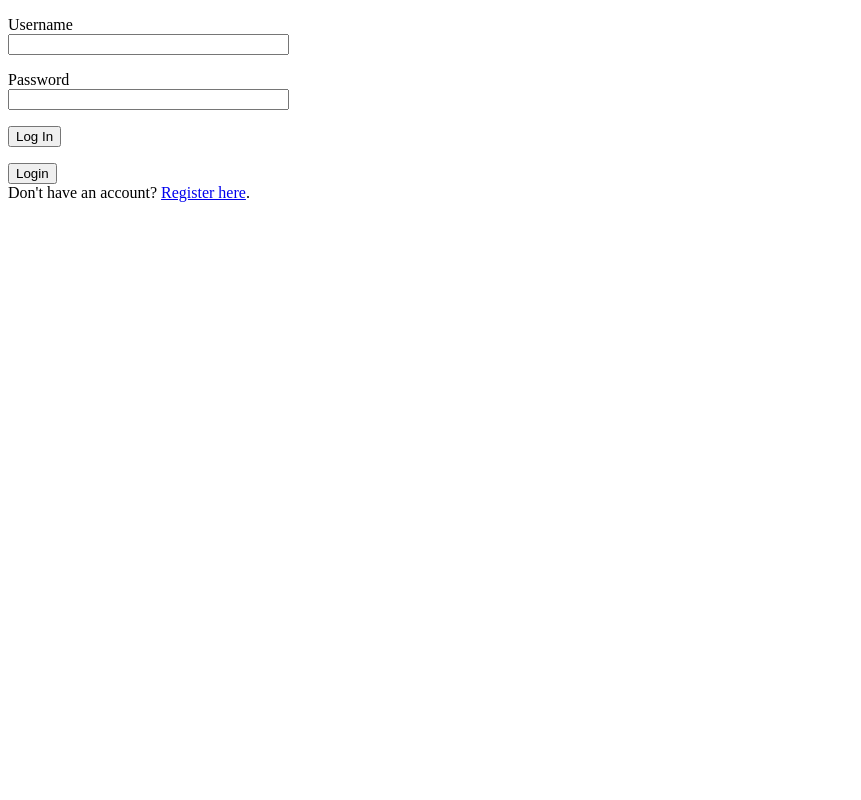
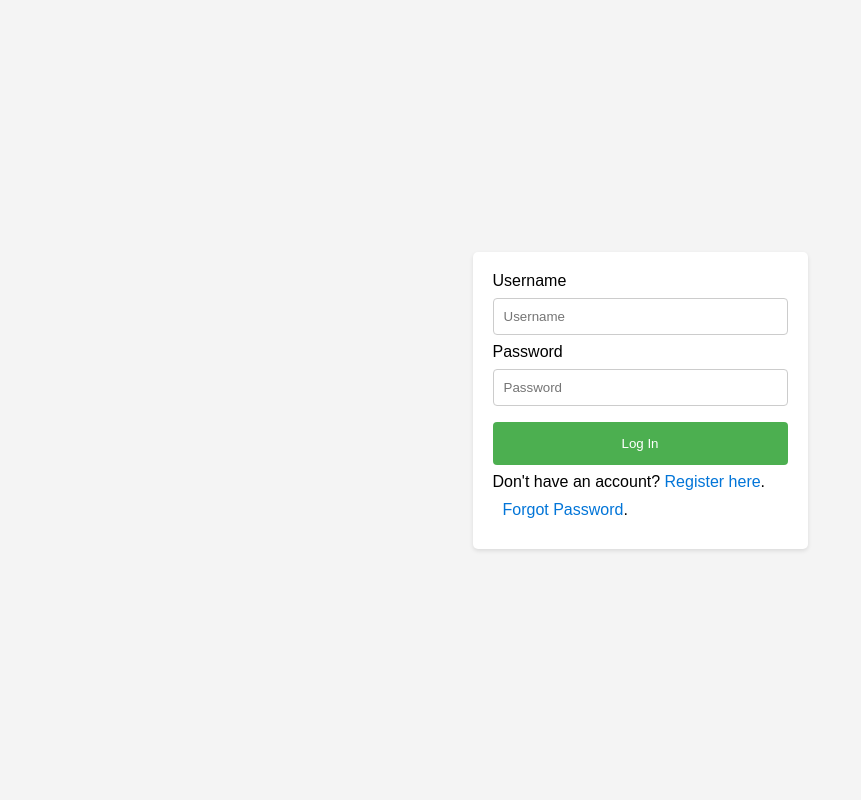
Before and after one commit to kohhash/RBAC, a Flask app: page /login in a window 1280 px wide. Shown: the whole page, without its empty margins (0-861 px from the left). Run offline with Flask 3, Linux system fonts and the light colour scheme.

Commit message:
fix: reset password

```diff
--- a/app.py
+++ b/app.py
@@ -11,9 +11,9 @@ app.config['SQLALCHEMY_DATABASE_URI'] = 'sqlite:///database.db'
 app.config['MAIL_SERVER'] = 'smtp.yourmailserver.com'
 app.config['MAIL_PORT'] = 587
 app.config['MAIL_USE_TLS'] = True
-app.config['MAIL_USERNAME'] = 'your-email@example.com'
-app.config['MAIL_PASSWORD'] = 'your-email-password'
-app.config['MAIL_DEFAULT_SENDER'] = 'your-email@example.com'
+app.config['MAIL_USERNAME'] = 'al3rt.gpt'
+app.config['MAIL_PASSWORD'] = 'W;PEFzf-T4qts=H'
+app.config['MAIL_DEFAULT_SENDER'] = 'al3rt.gpt@proton.me'
 
 mail = Mail(app)
 db.init_app(app)
@@ -21,7 +21,9 @@ db.init_app(app)
 login_manager = LoginManager(app)
 login_manager.login_view = 'login'
 
-
+# with app.app_context():
+#     db.create_all()
+# exit(0)
 @login_manager.user_loader
 def load_user(user_id):
     return User.query.get(int(user_id))
@@ -71,8 +73,8 @@ def register():
         db.session.add(user)
         db.session.commit()
         token = user.generate_confirmation_token()
-        send_email(user.email, 'Confirm Your Account',
-                   'email/confirm', user=user, token=token)
+        # send_email(user.email, 'Confirm Your Account',
+        #            'email/confirm', user=user, token=token)
         flash('A confirmation email has been sent to you by email.')
         return redirect(url_for('login'))
     return render_template('register.html', form=form)
--- a/templates/login.html
+++ b/templates/login.html
@@ -2,22 +2,71 @@
 <html lang="en">
   <head>
     <meta charset="UTF-8" />
+    <meta name="viewport" content="width=device-width, initial-scale=1.0" />
     <title>Login</title>
+    <style>
+      body {
+        font-family: Arial, sans-serif;
+        background-color: #f4f4f4;
+        margin: 0;
+        padding: 0;
+        display: flex;
+        justify-content: center;
+        align-items: center;
+        height: 100vh;
+      }
+      form {
+        background-color: #fff;
+        padding: 20px;
+        border-radius: 5px;
+        box-shadow: 0 2px 4px rgba(0, 0, 0, 0.1);
+      }
+      input[type="text"],
+      input[type="password"] {
+        width: 100%;
+        padding: 10px;
+        margin: 8px 0;
+        display: inline-block;
+        border: 1px solid #ccc;
+        border-radius: 4px;
+        box-sizing: border-box;
+      }
+      input[type="submit"] {
+        width: 100%;
+        background-color: #4caf50;
+        color: white;
+        padding: 14px 20px;
+        margin: 8px 0;
+        border: none;
+        border-radius: 4px;
+        cursor: pointer;
+      }
+      input[type="submit"]:hover {
+        background-color: #45a049;
+      }
+      a {
+        text-decoration: none;
+        color: #0275d8;
+      }
+      a:hover {
+        text-decoration: underline;
+      }
+    </style>
   </head>
   <body>
     <form method="post" action="/login">
       {{ form.hidden_tag() }}
-      <p>
+      <div>
         {{ form.username.label }}<br />
-        {{ form.username(size=32) }}<br />
-      </p>
-      <p>
+        {{ form.username(size=32, class_='input', placeholder='Username') }}<br />
+      </div>
+      <div>
         {{ form.password.label }}<br />
-        {{ form.password(size=32) }}<br />
-      </p>
-      <p>{{ form.submit() }}</p>
-      <input type="submit" value="Login" />
+        {{ form.password(size=32, class_='input', placeholder='Password') }}<br />
+      </div>
+      <div>{{ form.submit(class_='button') }}</div>
+      <div>Don't have an account? <a href="/register">Register here</a>.</div>
+      <div style="margin: 10px"><a href="/reset">Forgot Password</a>.</div>
     </form>
-    <div>Don't have an account? <a href="/register">Register here</a>.</div>
   </body>
 </html>
```
Also changed, not shown: database.db.
